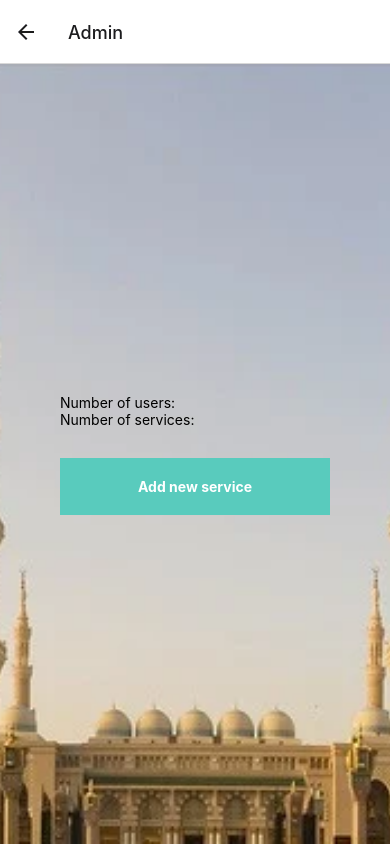
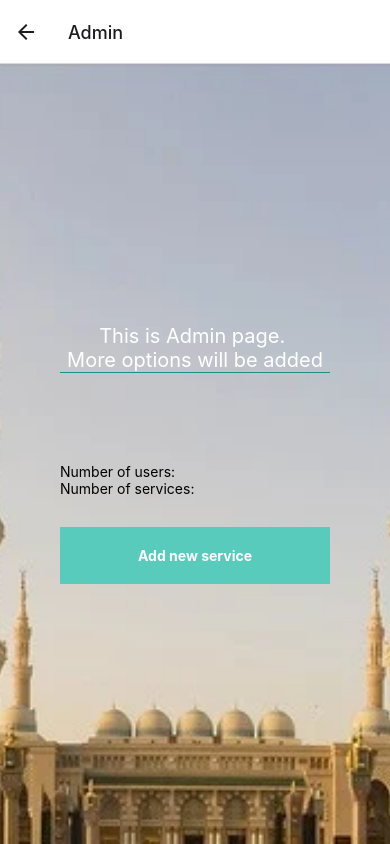
Before and after one commit to salaamah/mn-project2, a React Native app: screen /Admin in a window 390 px wide. Built offline with nearby package versions, Linux system fonts and the light colour scheme; no server answers.

Commit message:
api field added in add service

```diff
--- a/Screens/AddService.js
+++ b/Screens/AddService.js
@@ -4,6 +4,7 @@ import React, { useState } from 'react'
 const AddService = ({navigation}) => {
     const [title, setTitle] = useState("");
     const [sp, setSp]  = useState("");
+    const [api, setApi] = useState("");
     const [description, setDescription] = useState("");
 
     const handleAddService = () =>{
@@ -39,6 +40,11 @@ const AddService = ({navigation}) => {
                 style={styles.textInput}
                 placeholder='Name of Service Provider'
                 onChangeText={(sp) => setSp(sp)}
+                underlineColorAndroid={'transparent'}/>
+            <TextInput
+                style={styles.textInput}
+                placeholder='API endpoint of the service'
+                onChangeText={(api) => setApi(api)}
                 underlineColorAndroid={'transparent'}/>
             <TextInput
                 style={styles.textInput}
--- a/Screens/Admin.js
+++ b/Screens/Admin.js
@@ -21,6 +21,7 @@ const Admin = ({navigation}) => {
       style={styles.bg}
       source={require('../assets/mn-bg2.png')}>
       <View style={styles.innerBox}>
+        <Text style={styles.header}>This is Admin page. {'\n'}More options will be added</Text>
         <Text>Number of users: {user}</Text>
         <Text>Number of services: {services}</Text>
         <TouchableOpacity
@@ -53,12 +54,12 @@ const styles = StyleSheet.create({
         paddingRight:60,
   },
   header:{
-      fontSize: 24,
+      fontSize: 20,
       color: '#fff',
-      paddingBottom:10,
-      marginBottom:40,
+      marginBottom:90,
       borderBottomColor:'#199187',
-      borderBottomWidth: 1
+      borderBottomWidth: 1,
+      textAlign:"center"
   },
   textInput:{
       alignSelf: 'stretch',
--- a/Screens/ServiceProvider.js
+++ b/Screens/ServiceProvider.js
@@ -7,6 +7,8 @@ const ServiceProvider = ({navigation}) => {
       style={styles.bg}
       source={require('../assets/mn-bg2.png')}>
         <View style={styles.innerBox}>
+        <Text style={styles.header}>This is Service Provider page. {'\n'}More options will be added</Text>
+
         <TouchableOpacity
           style={styles.button}
           onPress={()=>{
@@ -36,6 +38,14 @@ const styles = StyleSheet.create({
       paddingLeft:60,
         paddingRight:60,
   },
+  header:{
+    fontSize: 20,
+    color: '#fff',
+    marginBottom:90,
+    borderBottomColor:'#199187',
+    borderBottomWidth: 1,
+    textAlign:"center"
+},
   button:{
     alignSelf:'stretch',
     alignItems:'center',
```
